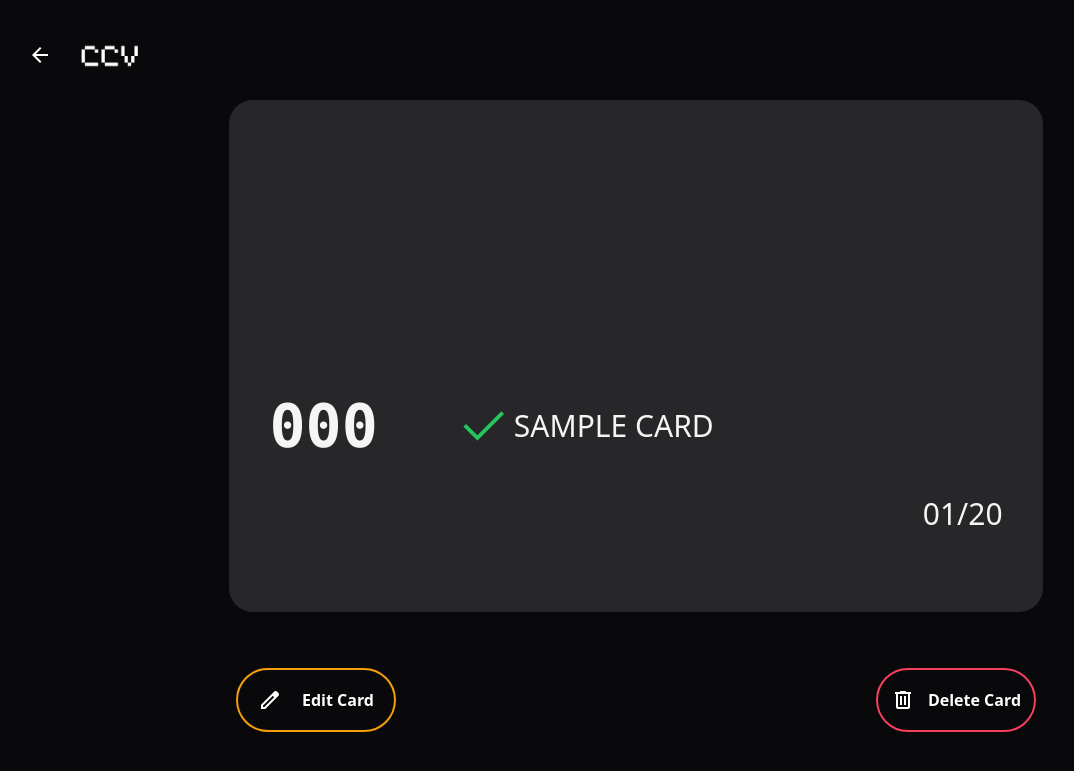
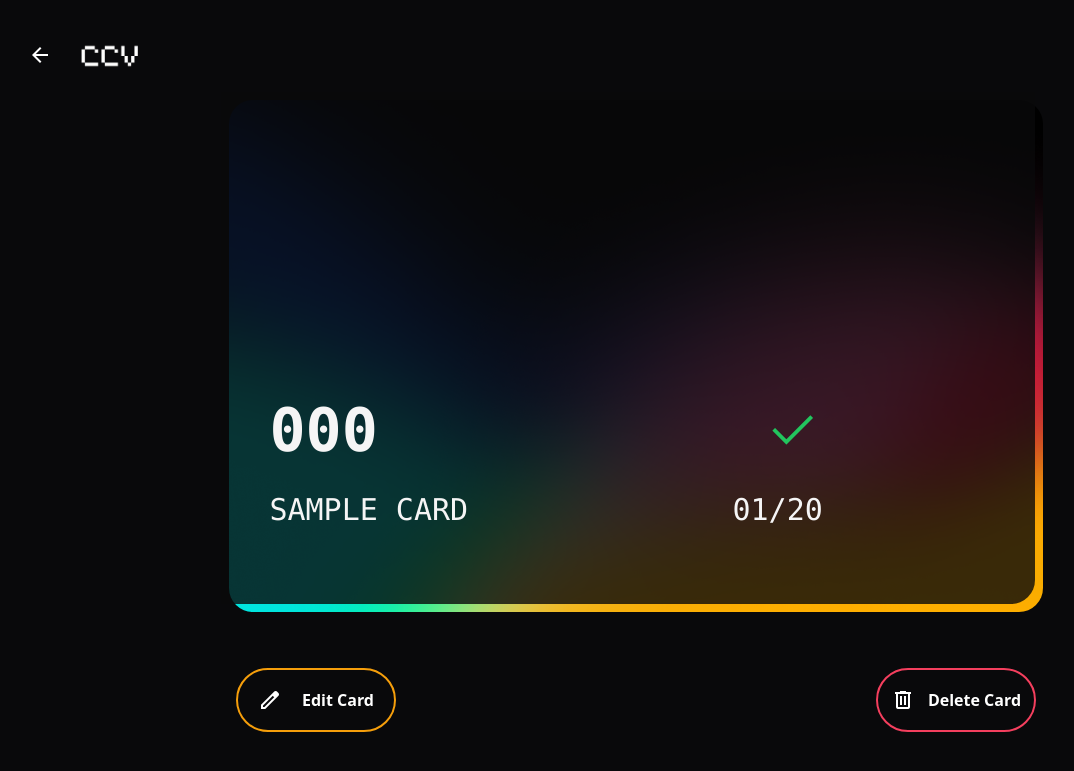
Before and after one commit to sadaakisz/django-cc-validation, a Django app: page /ccv/1/ in a window 1280 px wide. Shown: the top 771 px of the page, without its empty margins (4-1078 px from the left). Run offline with Django 5.2, Linux system fonts and the light colour scheme; tables that the repository leaves empty hold one stand-in row (values such as "Sample post"); some libraries are stand-ins or nearby versions.

Commit message:
Added card bg and dark overlay.

```diff
--- a/cc_validation_app/templates/cc_validation_app/detail.html
+++ b/cc_validation_app/templates/cc_validation_app/detail.html
@@ -1,3 +1,4 @@
+{% load static %}
 {% load ccv_templatetags %}
 {% load tailwind_tags %}
 
@@ -9,7 +10,11 @@
     <main class="flex justify-center items-center absolute inset-0 min-h-screen w-full -z-10">
         <div class="grid grid-cols-1 gap-6 w-full">
             <div class="flex flex-wrap items-center justify-start content-evenly
-            aspect-[27/17] h-[32rem] m-8 mx-auto p-10 bg-zinc-800 rounded-3xl pt-64">
+            aspect-[27/17] h-[32rem] m-8 mx-auto p-10 rounded-3xl pt-64 relative" style="background: url(/static/cc_validation_app/images/dark-gradient.png); background-size: cover">
+                <div class="aspect-[27/17] h-[32rem] bg-zinc-950 absolute -inset-2 opacity-80 rounded-br-3xl">
+
+                </div>
+                <div class="flex flex-wrap items-center justify-start content-evenly gap-8 z-10">
                     <p class="text-6xl font-mono font-semibold">{{ card.number }}</p>
                     <div class="flex-1 flex justify-end">
                         <span class="material-symbols-outlined {% if card.valid_card == "Valid" %} text-green-500 {% else %} text-red-500 {% endif %}"
@@ -17,8 +22,9 @@
                             {% if card.valid_card == "Valid" %} check {% else %} close {% endif %}
                         </span>
                     </div>
-                <p class="w-2/3 text-3xl">{{ card.name.upper }}</p>
-                <p class="flex-1 flex justify-end text-3xl">{{ card.expires | date:"m/y" }}</p>
+                    <p class="w-2/3 text-3xl font-mono">{{ card.name.upper }}</p>
+                    <p class="flex-1 flex justify-end text-3xl font-mono">{{ card.expires | date:"m/y" }}</p>
+                </div>
             </div>
             <div class="flex items-center justify-between w-[50rem] mx-auto">
                 {% main_button_with_pk icon="edit" text="Edit Card" bg_color="border-2 border-amber-500" position="relative" href_url="cc_validation_app:update" pk=card.id %}
```
Lines whose indentation alone changed are shown as unchanged.
